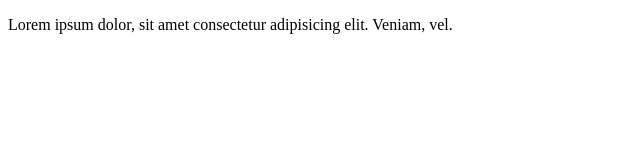
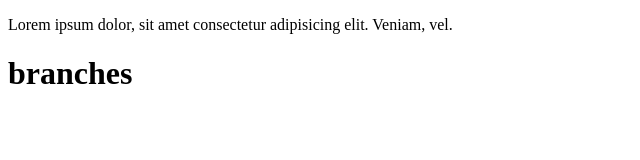
Before and after one commit to Peshmoh/peshgit, a plain HTML site: page index.html in a window 1280 px wide. Shown: the whole page, without its empty margins (0-640 px from the left). Drawn offline with Linux system fonts and the light colour scheme.

Commit message:
added a h1 text

```diff
--- a/index.html
+++ b/index.html
@@ -7,5 +7,6 @@
 </head>
 <body>
     <p>Lorem ipsum dolor, sit amet consectetur adipisicing elit. Veniam, vel.</p>
+    <h1>branches</h1>
 </body>
 </html>
```
